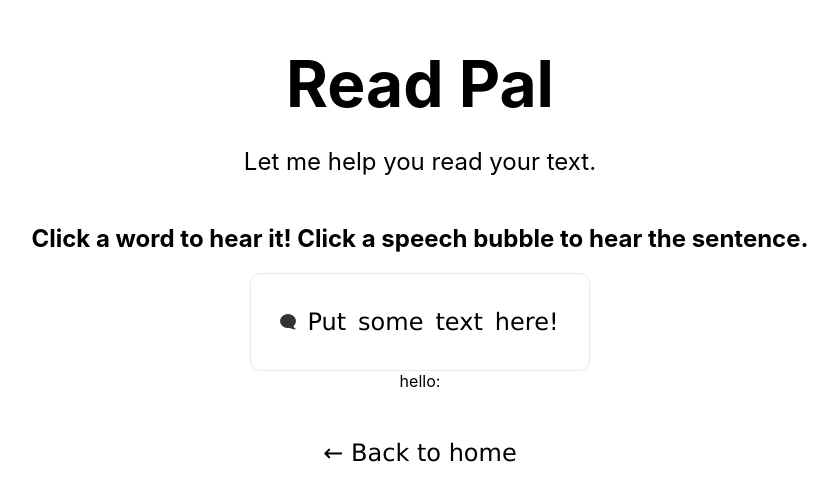
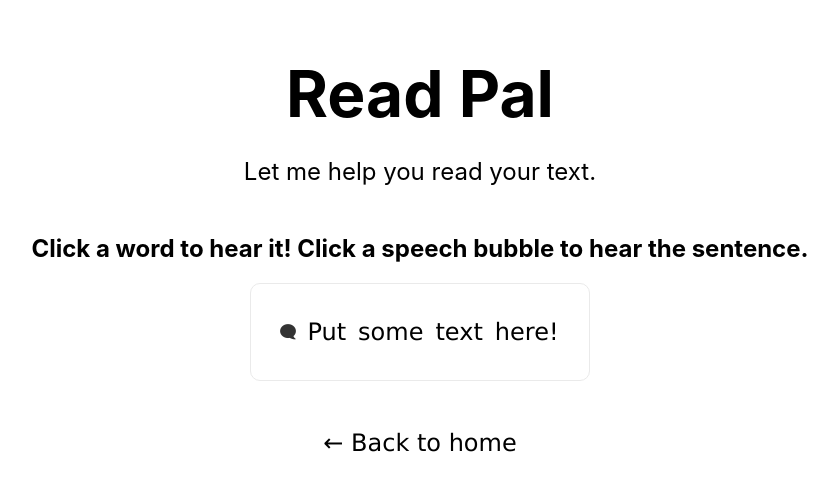
Before and after one commit to ricobadico/read-pal, a Next.js app: page /output in a window 1280 px wide. Shown: the part 143-644 px from the top of the page, without its empty margins (220-1058 px from the left). Built offline with nearby package versions, Linux system fonts and the light colour scheme.

Commit message:
fixing nonsense 2

```diff
--- a/pages/output.js
+++ b/pages/output.js
@@ -20,10 +20,6 @@ export default class Output extends React.Component{
         }
     }
 
-    getVoicesTest = () => {
-        return this.state.voices;
-    }
-
 
     voiceToggle = () => {
         if (this.state.voiceIndex != 1){
@@ -34,16 +30,7 @@ export default class Output extends React.Component{
     }
 
     getVoice =() => {
-        return Object.toString(this.state.voiceIndex);
-    }
-
-    componentDidMount(){
-        if (typeof window !== "undefined") {
-            this.populateVoiceList();
-            // if(window.speechSynthesis.onvoiceschanged !== undefined){
-            //     window.speechSynthesis.onvoiceschanged = this.populateVoiceList;
-            // }
-        }
+        return this.state.voiceIndex;
     }
 
     componentDidMount(){
@@ -77,14 +64,12 @@ export default class Output extends React.Component{
                 <Layout>
                 <h2>Click a word to hear it! Click a speech bubble to hear the sentence. </h2>
                 {/* Hide this button if extra voices don't load */}
-
                 {this.state.voices == "" ? <div></div> :
                 <button style={{fontSize: "x-large", marginBottom: "1em"}} className="submitButton"
                 onClick={this.voiceToggle} id="changeVoiceButton">Change Voice</button>}
                 <div className="card">
                     <OutputSection sentenceArray={sentenceArray} getVoice={this.getVoice} voiceList={this.state.voices}/>
                 </div>
-                <div>{"hello:" + this.getVoicesTest()}</div>
                 </Layout>
             </div>
         )
```
